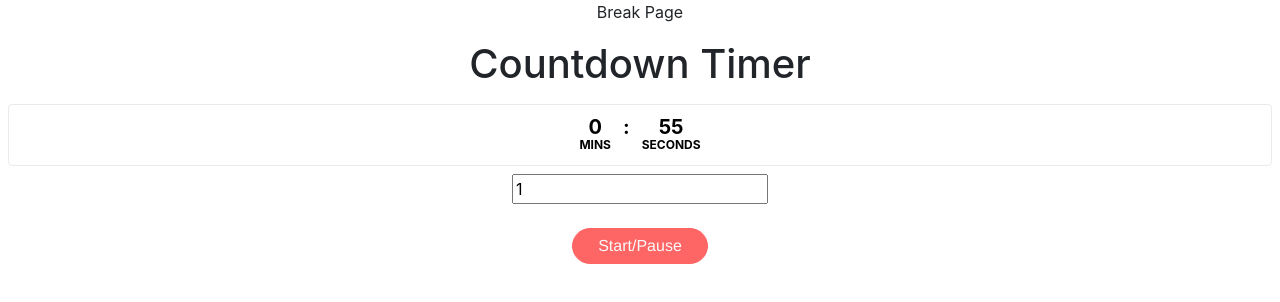
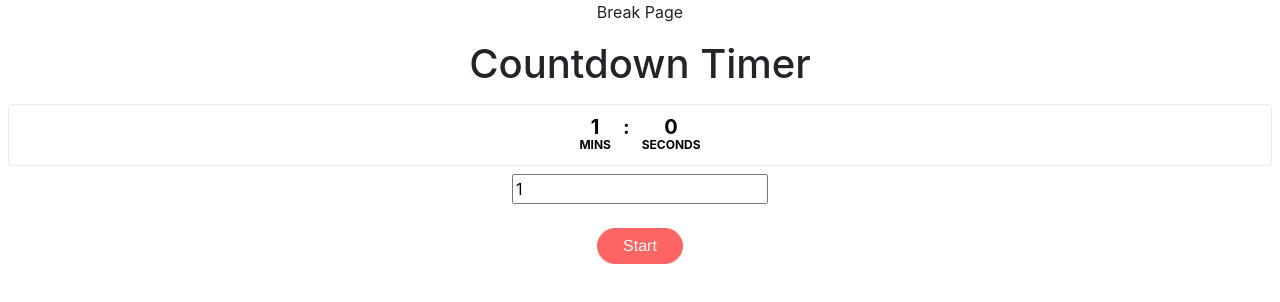
Before and after one commit to CodeOp-tech/fspt15-proj-team3, a React (Create React App) app in the folder my-react-app/: page /break in a window 1280 px wide. Shown: the top 302 px of the page. Built offline with nearby package versions, Linux system fonts and the light colour scheme.

Commit message:
start and continue break button working

```diff
--- a/my-react-app/src/Components/BreakEnd.js
+++ b/my-react-app/src/Components/BreakEnd.js
@@ -2,11 +2,14 @@ import React from 'react';
 import { NavLink} from "react-router-dom";
 
 
-const BreakEnd = ({setTargetMinCB, targetMin}) => {
+const BreakEnd = ({setTargetMinCB, targetMin, targetTime}) => {
+
+
 
 const resetTimer = (e) => {
   setTargetMinCB(1)
   console.log(targetMin)
+  console.log(targetTime)
 }
 
 
--- a/my-react-app/src/Components/CountdownTimer.js
+++ b/my-react-app/src/Components/CountdownTimer.js
@@ -24,7 +24,7 @@ const ShowCounter = ({ minutes, seconds }) => {
 };
 
 const CountdownTimer = ({targetTime, targetMin, setTargetMinCB}) => {
-  const [start, setStart] = useState(true)
+  const [start, setStart] = useState(false)
 
   const toggleStart = () => {
     setStart(!start)
@@ -36,13 +36,15 @@ const handleChangeMin = (e) => {
     }
 
 
-  const [minutes, seconds] = useCountdown(targetTime, start);
+  const [minutes, seconds] = useCountdown(targetTime, start, targetMin);
   //takes min and second of targetDate defined in BreakPage
 
   if (minutes + seconds <= 0) {
     return <BreakEnd
            setTargetMinCB={setTargetMinCB}
-           targetMin={targetMin} />;
+           targetMin={targetMin}
+           targetTime={targetTime}
+            />;
   } else {
     return (
       <div>
@@ -59,7 +61,7 @@ const handleChangeMin = (e) => {
         </input>
       </div>
 
-      <button onClick={toggleStart}> Start/Pause </button>
+      <button onClick={toggleStart}> Start </button>
 
      </div>
     );
--- a/my-react-app/src/Hooks/useCountDown.js
+++ b/my-react-app/src/Hooks/useCountDown.js
@@ -2,7 +2,7 @@ import { useEffect, useState } from 'react';
 
 //function which performs countdown calculation
 //passes targetTime from breakPage
-const useCountdown = (targetTime, start) => {
+const useCountdown = (targetTime, start, targetMin) => {
 
 //Target time
   const countDownTime = new Date(targetTime).getTime();
@@ -17,11 +17,11 @@ const useCountdown = (targetTime, start) => {
   //setInterval browser API method to calculate the spare time every second(1000 milliseconds).
   useEffect(() => {
     const interval = setInterval(() => {
-      //if (start)
+      if (start)
       setTimer(countDownTime - new Date().getTime());
     }, 1000);
     return () => clearInterval(interval);
-  }, [countDownTime]);
+  }, [countDownTime, start, targetMin]);
 
   return getReturnValues(timer);
 };
```
Also changed, not shown: my-react-app/src/Components/Timer.js (deleted, +0 -32 lines), my-react-app/src/Components/Notification.js (deleted).
